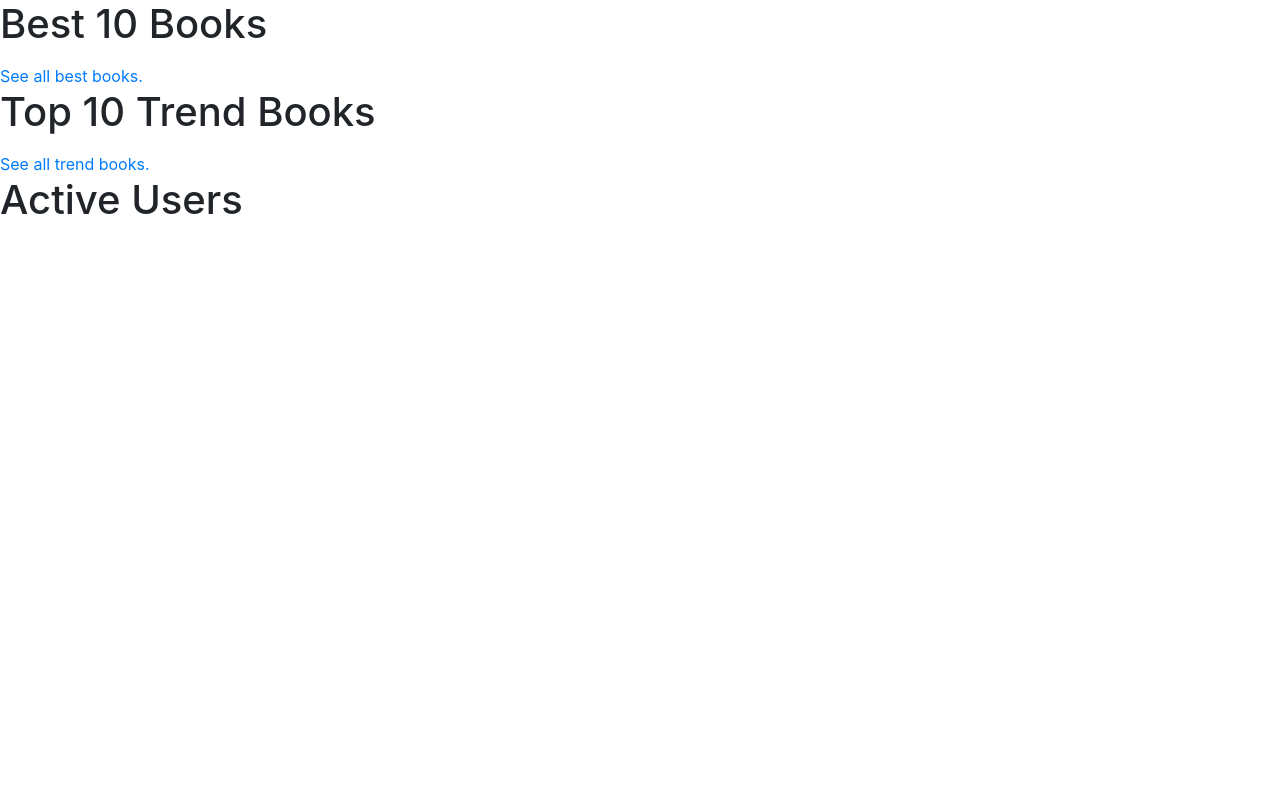
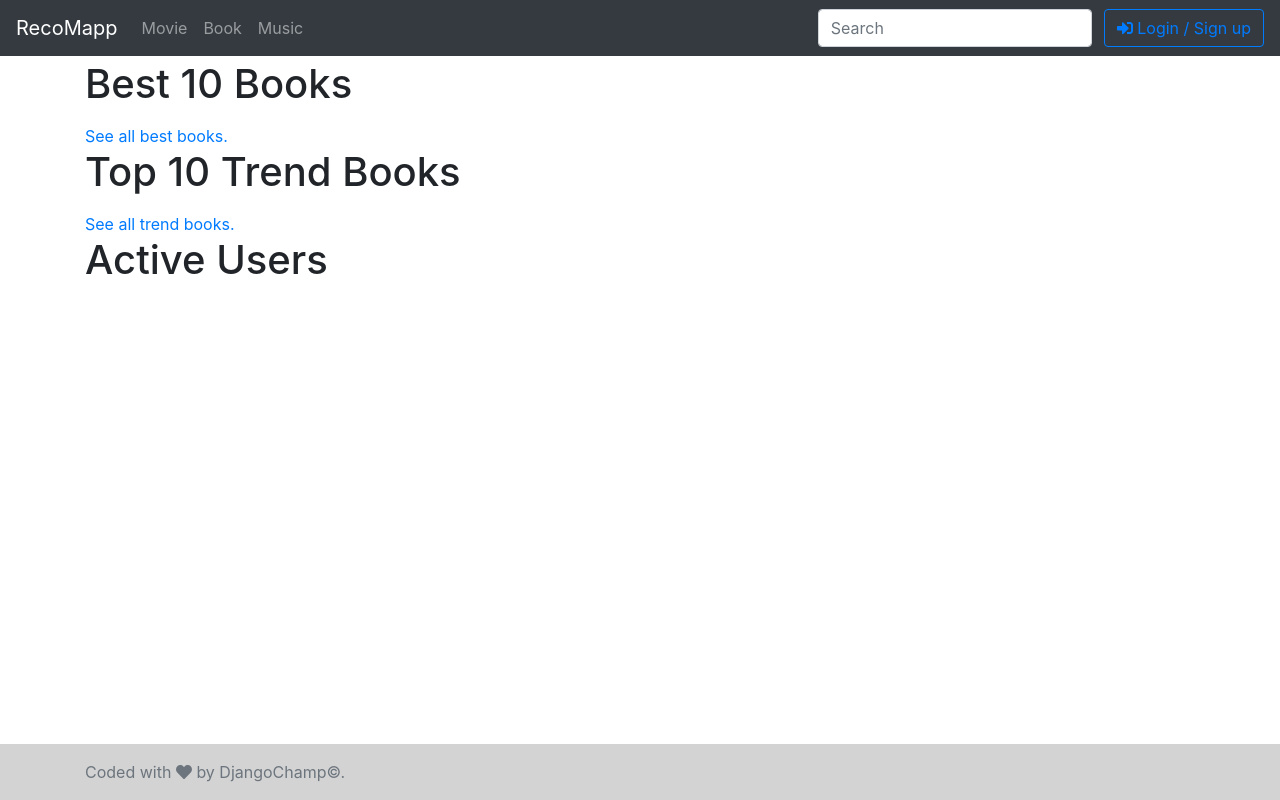
Before and after one commit to akalp/recomapp, a Django app: page /books in a window 1280 px wide. Run offline with Django 3.2, Linux system fonts and the light colour scheme; data that the repository does not hold is empty; some libraries are stand-ins or nearby versions.

Commit message:
ADD navbar, footer

```diff
--- a/templates/base.html
+++ b/templates/base.html
@@ -1,5 +1,5 @@
 <!DOCTYPE html>
-<html lang="en">
+<html lang="en" class="h-100">
 <head>
     <meta charset="UTF-8">
     <meta name="viewport"
@@ -8,12 +8,68 @@
 
     <link rel="stylesheet" href="https://stackpath.bootstrapcdn.com/bootstrap/4.4.1/css/bootstrap.min.css"
           integrity="sha384-Vkoo8x4CGsO3+Hhxv8T/Q5PaXtkKtu6ug5TOeNV6gBiFeWPGFN9MuhOf23Q9Ifjh" crossorigin="anonymous">
+
     {% block style %} {% endblock %}
 
     <title>{% block title %}{% endblock %}</title>
 </head>
-<body>
-{% block content %}{% endblock %}
+<body class="d-flex flex-column h-100">
+<header>
+    <nav class="navbar navbar-expand-md navbar-dark fixed-top bg-dark">
+        <a class="navbar-brand" href="{% url 'recom:index' %}">RecoMapp</a>
+        <button class="navbar-toggler" type="button" data-toggle="collapse" data-target="#navbarCollapse"
+                aria-controls="navbarCollapse" aria-expanded="false" aria-label="Toggle navigation">
+            <span class="navbar-toggler-icon"></span>
+        </button>
+        <div class="collapse navbar-collapse" id="navbarCollapse">
+            <ul class="navbar-nav mr-auto">
+                <li class="nav-item">
+                    <a class="nav-link" href="{% url 'recom:movie_list' %}">Movie</a>
+                </li>
+                <li class="nav-item">
+                    <a class="nav-link" href="{% url 'recom:book_list' %}">Book</a>
+                </li>
+                <li class="nav-item">
+                    <a class="nav-link" href="{% url 'recom:music_list' %}">Music</a>
+                </li>
+            </ul>
+            <form class="form-inline mt-2 mt-md-0">
+                <input class="form-control mr-sm-2" type="text" placeholder="Search" aria-label="Search">
+            </form>
+            {% if not user.is_authenticated %}
+                <a class="btn btn-outline-primary ml-1" href="{% url 'recom:login_register' %}"><i class="fas fa-sign-in-alt"></i> Login / Sign up</a>
+            {% else %}
+
+                <div class="dropdown">
+                    <a class="btn btn-secondary btn-md dropdown-toggle" href="#" role="button" id="dropdownMenuLink"
+                       data-toggle="dropdown" aria-haspopup="true" aria-expanded="false">
+                        <img class="rounded-circle" style="max-width: 1.5em" src="{{ user.profile_photo.url }}" /> {{ user.get_full_name}}
+                    </a>
+
+                    <div class="dropdown-menu" aria-labelledby="dropdownMenuLink">
+                        <a class="dropdown-item" href="{% url 'recom:user_detail' pk=user.pk %}"><i class="fas fa-user fa-sm"></i> Profile</a>
+                        <a class="dropdown-item" href="#"><i class="fas fa-user-cog fa-sm"></i>Settings</a>
+                        <a class="dropdown-item" href="{% url 'recom:logout' %}"><i class="fas fa-sign-out-alt fa-sm"></i> Logout</a>
+                    </div>
+                </div>
+            {% endif %}
+        </div>
+    </nav>
+</header>
+
+
+<main role="main" class="flex-shrink-0">
+    <div class="container" style="padding: 60px 15px 0;">
+        {% block content %}{% endblock %}
+    </div>
+</main>
+
+
+<footer class="footer mt-auto py-3" style="background-color: lightgray">
+    <div class="container">
+        <span class="text-muted">Coded with <i class="fas fa-heart"></i> by DjangoChamp&copy;.</span>
+    </div>
+</footer>
 
 <script src="https://code.jquery.com/jquery-3.4.1.slim.min.js"
         integrity="sha384-J6qa4849blE2+poT4WnyKhv5vZF5SrPo0iEjwBvKU7imGFAV0wwj1yYfoRSJoZ+n"
```
